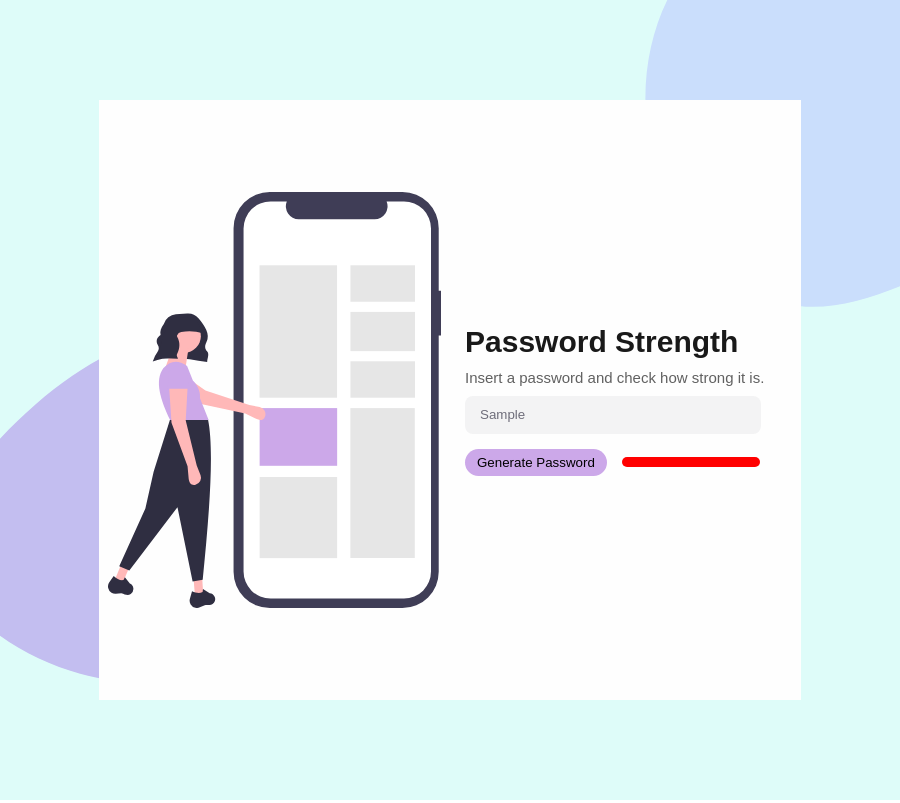
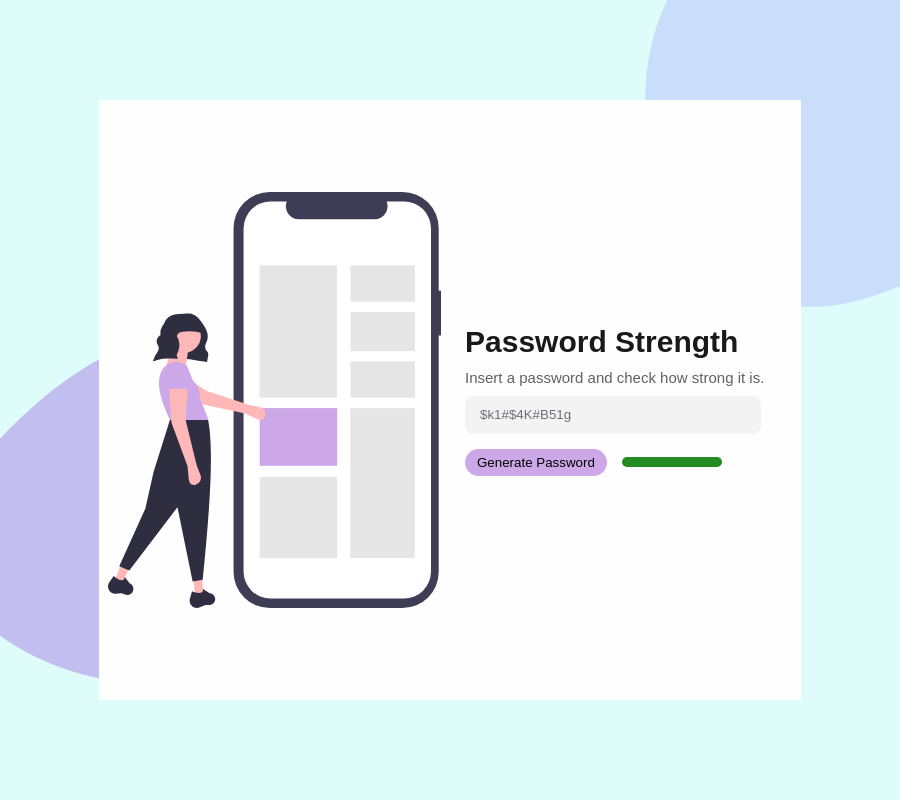
Before and after one commit to edumigueis/Electron-Password-Safety, an Electron app: page index.html in a window 900 px wide. Both pictures are taken after typing "Sample" into the empty fields and a click on the button "Generate Password". Drawn offline with Linux system fonts and the light colour scheme.

Commit message:
Adjustments

```diff
--- a/css/style.scss
+++ b/css/style.scss
@@ -19,6 +19,10 @@
         margin: 50px auto;
         height: 600px;
         z-index: 2;
+
+        @media screen and (max-width: 800px) {
+            height: 500px;
+        }
     }
 
     .blob-1 {
@@ -29,6 +33,7 @@
         width: 300px;
         height: 600px;
         overflow: hidden;
+
         svg {
             width: 600px;
         }
@@ -60,6 +65,10 @@
             display: flex;
             align-items: center;
             justify-content: center;
+
+            @media screen and (max-width: 800px) {
+                display: none;
+            }
         }
 
         img {
@@ -87,7 +96,8 @@
             color: #616161;
             font-weight: 500;
         }
-        .hero-input{
+
+        .hero-input {
             margin-top: 10px;
             width: calc(100% - 40px);
             padding: 7px 15px;
@@ -102,33 +112,38 @@
         }
     }
 }
-.bottom-controls{
+
+.bottom-controls {
     display: flex;
     width: 100%;
     margin-top: 15px;
-    .meter-wrapper{
-        width: calc(100% - 198px);
+
+    .meter-wrapper {
+        width: 100px;
         margin-left: 15px;
         display: flex;
         align-items: center;
         justify-content: center;
-        .meter{
+
+        .meter {
             width: 100%;
             height: 10px;
             position: relative;
             overflow: hidden;
             border-radius: 8px;
-            .gradient{
+
+            .gradient {
                 position: absolute;
                 height: 10px;
                 width: 100%;
-                min-width: 200px;
-                background: red;
+                min-width: 100px;
+                background: transparent;
             }
         }
 
     }
-    button{
+
+    button {
         padding: 6px 12px;
         border-radius: 15px;
         outline: none;
@@ -138,6 +153,7 @@
         pointer-events: all;
     }
 }
+
 body {
     margin: 0;
     font-family: Arial, Helvetica, sans-serif;
@@ -146,6 +162,8 @@ body {
     z-index: -2;
 
 }
-body, html{
+
+body,
+html {
     pointer-events: none;
 }
--- a/js/password-generator.js
+++ b/js/password-generator.js
@@ -1,28 +1,35 @@
 let pass = "";
 document.getElementById("generate-pass").addEventListener("click", function () {
   pass = genPass();
-  console.log(pass);
+  document.getElementById("pass-input").value = pass;
+  checkPassword(pass);
+  showPassStrength();
 });
 
 function genPass() {
-    var length = (12)?(12):(10);
+  var length = 12 ? 12 : 10;
   var string = "abcdefghijklmnopqrstuvwxyz"; //to upper
-    var numeric = '0123456789';
-    var punctuation = '!@#$%^&*()_+~`|}{[];?><,./-=';
+  var numeric = "0123456789";
+  var punctuation = "!@#$%^&*()_+~`|}{[];?><,./-=";
   var password = "";
   var character = "";
   var crunch = true;
-    while( password.length<length ) {
-        entity1 = Math.ceil(string.length * Math.random()*Math.random());
-        entity2 = Math.ceil(numeric.length * Math.random()*Math.random());
-        entity3 = Math.ceil(punctuation.length * Math.random()*Math.random());
-        hold = string.charAt( entity1 );
-        hold = (password.length%2==0)?(hold.toUpperCase()):(hold);
+  while (password.length < length) {
+    entity1 = Math.ceil(string.length * Math.random() * Math.random());
+    entity2 = Math.ceil(numeric.length * Math.random() * Math.random());
+    entity3 = Math.ceil(punctuation.length * Math.random() * Math.random());
+    hold = string.charAt(entity1);
+    hold = password.length % 2 == 0 ? hold.toUpperCase() : hold;
     character += hold;
-        character += numeric.charAt( entity2 );
-        character += punctuation.charAt( entity3 );
+    character += numeric.charAt(entity2);
+    character += punctuation.charAt(entity3);
     password = character;
   }
-    password=password.split('').sort(function(){return 0.5-Math.random()}).join('');
-    return password.substr(0,12);
+  password = password
+    .split("")
+    .sort(function () {
+      return 0.5 - Math.random();
+    })
+    .join("");
+  return password.substr(0, 12);
 }
--- a/js/password-strength.js
+++ b/js/password-strength.js
@@ -60,6 +60,7 @@ function hasCharacters(password) {
 }
 
 function checkPassword(pass) {
+  score = 0;
   if (isLongEgnough(pass)) {
     score = score + 20;
   }
@@ -83,46 +84,27 @@ function checkPassword(pass) {
 
 function showPassStrength() {
   var color;
-    if (0 < score < 10)
-      color = "#FF0000";
-else
-    if (10 < score < 20)
-      color = "#ED1C24";
-else
-    if (20 < score < 30)
-      color = "#C40233";
-else
-    if (30 < score < 40)
-      color = "#ED2939";
-else
-    if (40 < score < 50)
-      color = "#E44D2E";
-else
-    if (50 < score < 60)
-      color = "#FF8200";
-else
-    if (60 < score < 70)
-      color = "#FF9966";
-else
-    if (70 < score < 80)
-      color = "#71BC78";
-else
-    if (80 < score < 90)
-      color = "#228B22";
+  console.log(score);
+  if (score < 10) color = "#FF0000";
+  else if (score >= 10 && score < 20) color = "#ED1C24";
+  else if (score >= 20 && score < 30) color = "#C40233";
+  else if (score >= 30 && score < 40) color = "#ED2939";
+  else if (score >= 40 && score < 50) color = "#E44D2E";
+  else if (score >= 50 && score < 60) color = "#FF8200";
+  else if (score >= 60 && score < 70) color = "#FF9966";
+  else if (score >= 70 && score < 80) color = "#71BC78";
+  else if (score >= 80 && score < 90) color = "#85cd32";
+  else if (score >= 90 && score <= 100) color = "#228B22";
   document.getElementById("gradient").style.background = color;
   console.log(color);
 }
 
-document.getElementById("pass-input").addEventListener("change", function () {
-  let pass = document.getElementById("pass-input").value;
-  checkPassword(pass);
-  showPassStrength();
-});
 document.getElementById("pass-input").addEventListener("keyup", function () {
   let pass = document.getElementById("pass-input").value;
   checkPassword(pass);
   showPassStrength();
 });
+
 document.getElementById("pass-input").addEventListener("paste", function () {
   let pass = document.getElementById("pass-input").value;
   checkPassword(pass);
```
Also changed, not shown: index.html (+3 -1 lines), css/style.css, 1 other file. Lines whose indentation alone changed are shown as unchanged.
